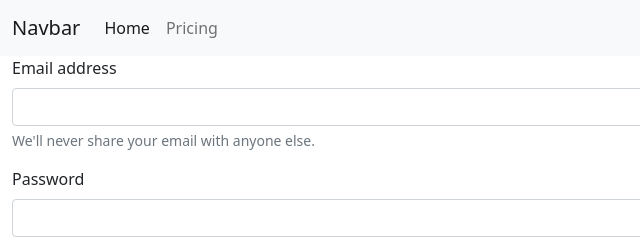
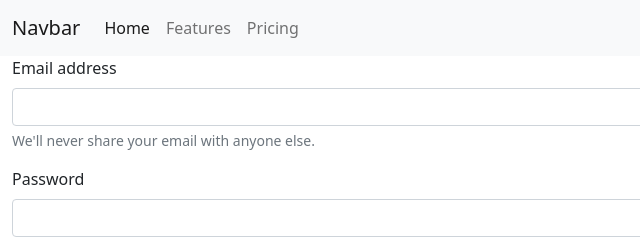
Before and after one commit to minerva02/AFRA, a plain HTML site: page index.html in a window 1280 px wide. Shown: the top 240 px of the page, 0-640 px from the left. Drawn offline with nearby package versions, Linux system fonts and the light colour scheme.

Commit message:
link fitur
Co-Authored-By: expeleriamus <99166411+expeleriamus@users.noreply.github.com>

```diff
--- a/index.html
+++ b/index.html
@@ -17,6 +17,7 @@
           <div class="collapse navbar-collapse" id="navbarNavAltMarkup">
             <div class="navbar-nav">
               <a class="nav-link active" aria-current="page" href="#">Home</a>
+              <a class="nav-link" href="Features.html">Features</a>
               <a class="nav-link" href="#">Pricing</a>
 
             </div>
```
